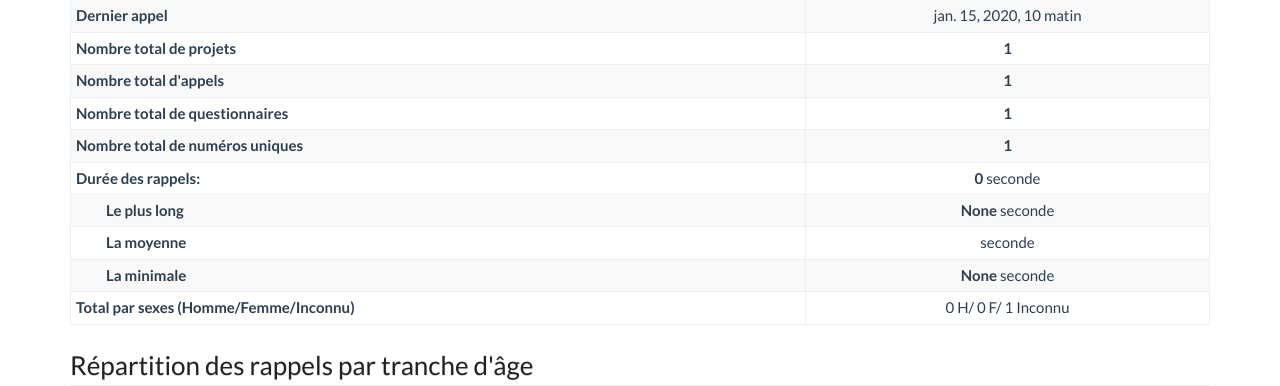
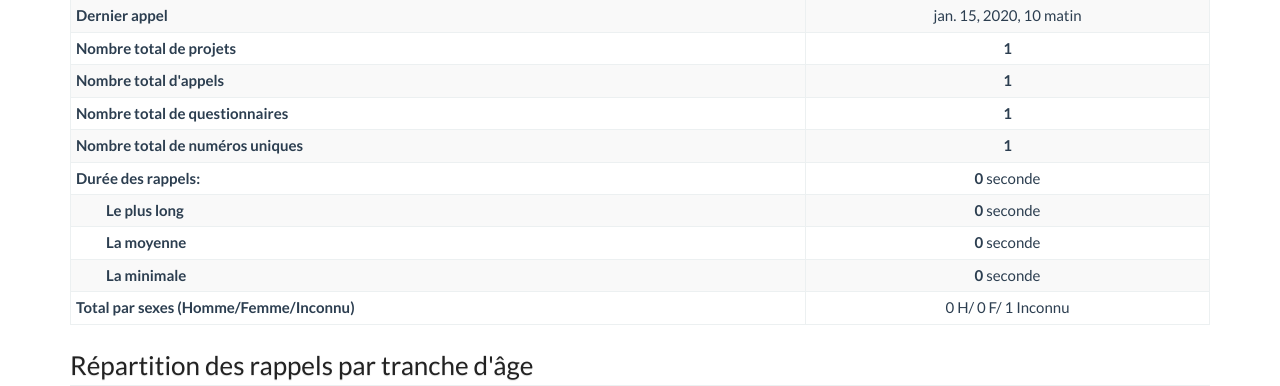
Before and after one commit to yeleman/douentza, a Django app: page /statistics/ in a window 1280 px wide. Shown: the part 186-572 px from the top of the page. Run offline with Django 3.2, Linux system fonts and the light colour scheme; a user stored in the database is signed in; data comes from the database, SQL or seed files in the repository; tables that the repository leaves empty hold one stand-in row (values such as "Sample post").

Commit message:
Adding the default duration

```diff
--- a/douentza/templates/statistics.html
+++ b/douentza/templates/statistics.html
@@ -40,15 +40,15 @@
 
             <tr>
                 <th class="ident">Le plus long</th>
-                <td><strong>{{ longest_duration.duration__max }}</strong> seconde{{ longest_duration.duration__max|pluralize }}</td>
+                <td><strong>{{ longest_duration.duration__max|default:"0" }}</strong> seconde{{ longest_duration.duration__max|pluralize }}</td>
             </tr>
             <tr>
                 <th class="ident">La moyenne</th>
-                <td><strong>{{ average_duration.duration__avg|floatformat }}</strong> seconde{{ average_duration.duration__avg|pluralize }}</td>
+                <td><strong>{{ average_duration.duration__avg|floatformat|default:"0" }}</strong> seconde{{ average_duration.duration__avg|pluralize }}</td>
             </tr>
             <tr>
                 <th class="ident">La minimale</th>
-                <td><strong>{{ short_duration.duration__min }}</strong> seconde{{ short_duration.duration__min|pluralize }}</td>
+                <td><strong>{{ short_duration.duration__min|default:"0" }}</strong> seconde{{ short_duration.duration__min|pluralize }}</td>
             </tr>
             <tr>
                 <th>Total par sexes (Homme/Femme/Inconnu)</th>
```
